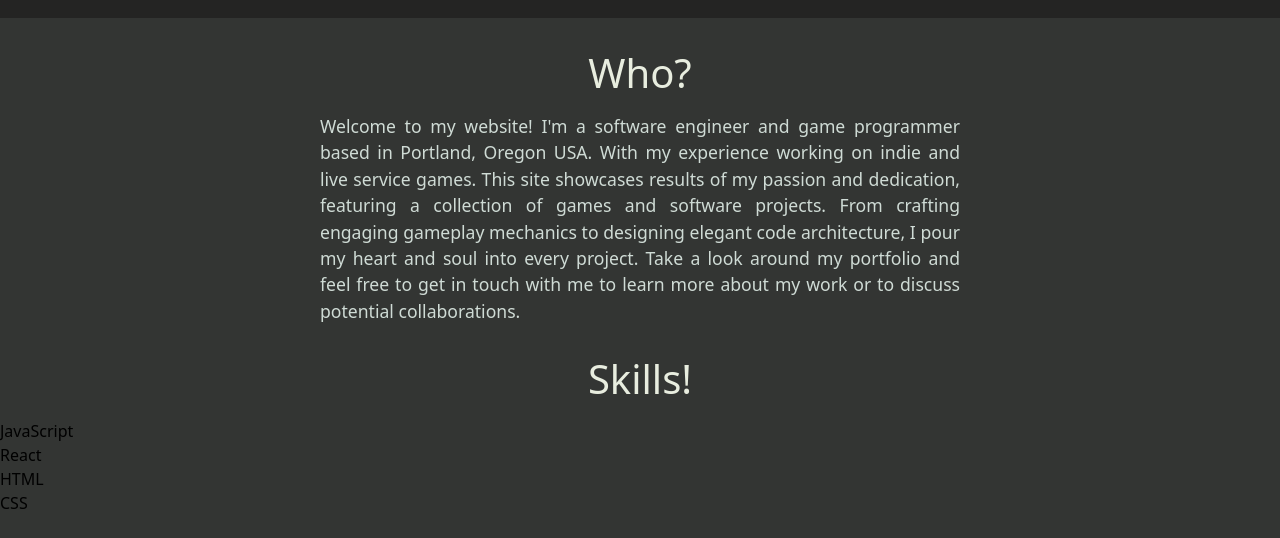
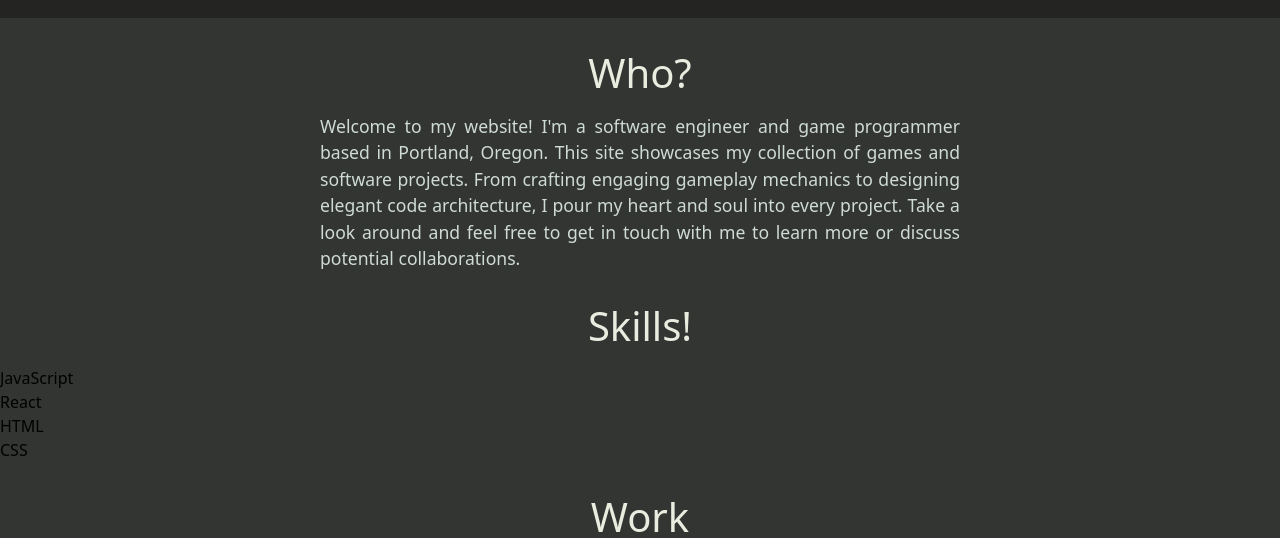
Before and after one commit to NaxeCode/my-portfolio, a Gatsby site: page / in a window 1280 px wide. Shown: the part 262-800 px from the top of the page. Built offline with nearby package versions, Linux system fonts and the light colour scheme; Gatsby itself is replaced by a stand-in of ours.

Commit message:
Made a variable to pass through to a component

```diff
--- a/src/pages/index.tsx
+++ b/src/pages/index.tsx
@@ -8,11 +8,12 @@ import Footer from '../components/Footer';
 import port from "../images/icon.png";
 import '../styles/tailwind.css';
 
+const introText = "Welcome to my website! I'm a software engineer and game programmer based in Portland, Oregon. This site showcases my collection of games and software projects. From crafting engaging gameplay mechanics to designing elegant code architecture, I pour my heart and soul into every project. Take a look around and feel free to get in touch with me to learn more or discuss potential collaborations.";
 const IndexPage: React.FC<PageProps> = () => {
   return (
     <div>
       <Header name="NaxeCode"/>
-      <Who intro="Welcome to my website! I'm a software engineer and game programmer based in Portland, Oregon USA. With my experience working on indie and live service games. This site showcases results of my passion and dedication, featuring a collection of games and software projects. From crafting engaging gameplay mechanics to designing elegant code architecture, I pour my heart and soul into every project. Take a look around my portfolio and feel free to get in touch with me to learn more about my work or to discuss potential collaborations." />
+      <Who intro={introText} />
       <Skills skills={['JavaScript', 'React', 'HTML', 'CSS']} />
       <Work projects={[
         { name: 'Project 1', image: port },
```
